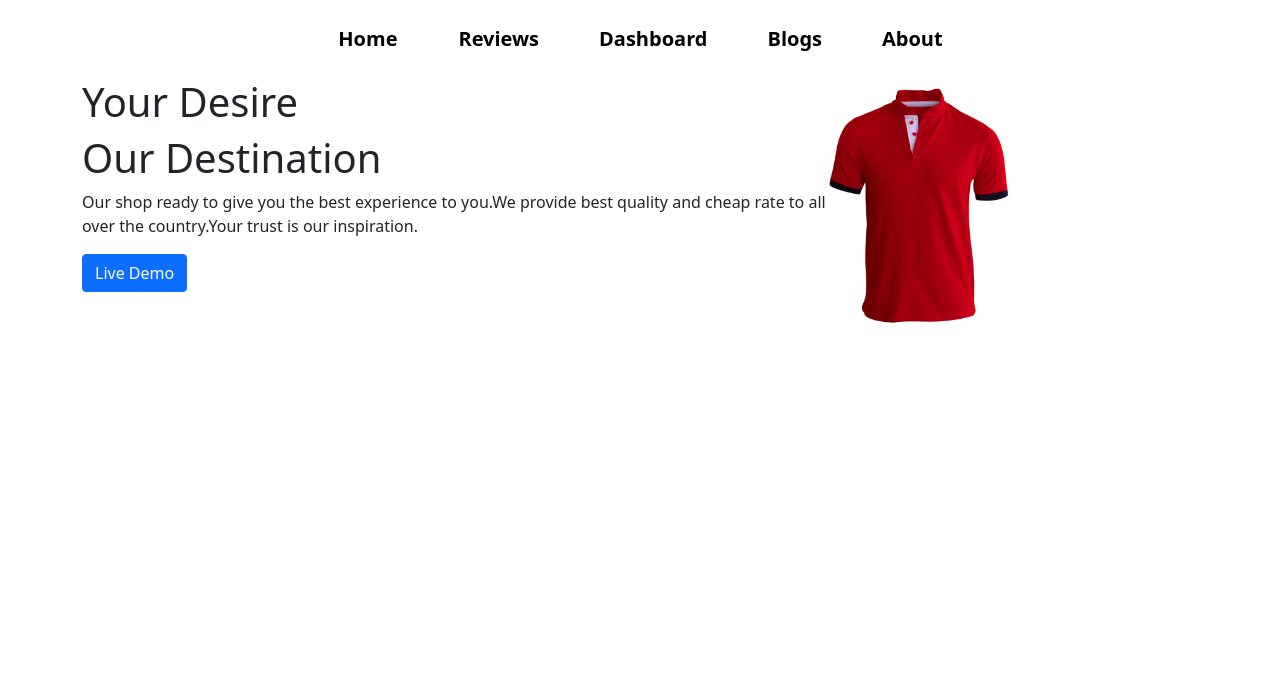
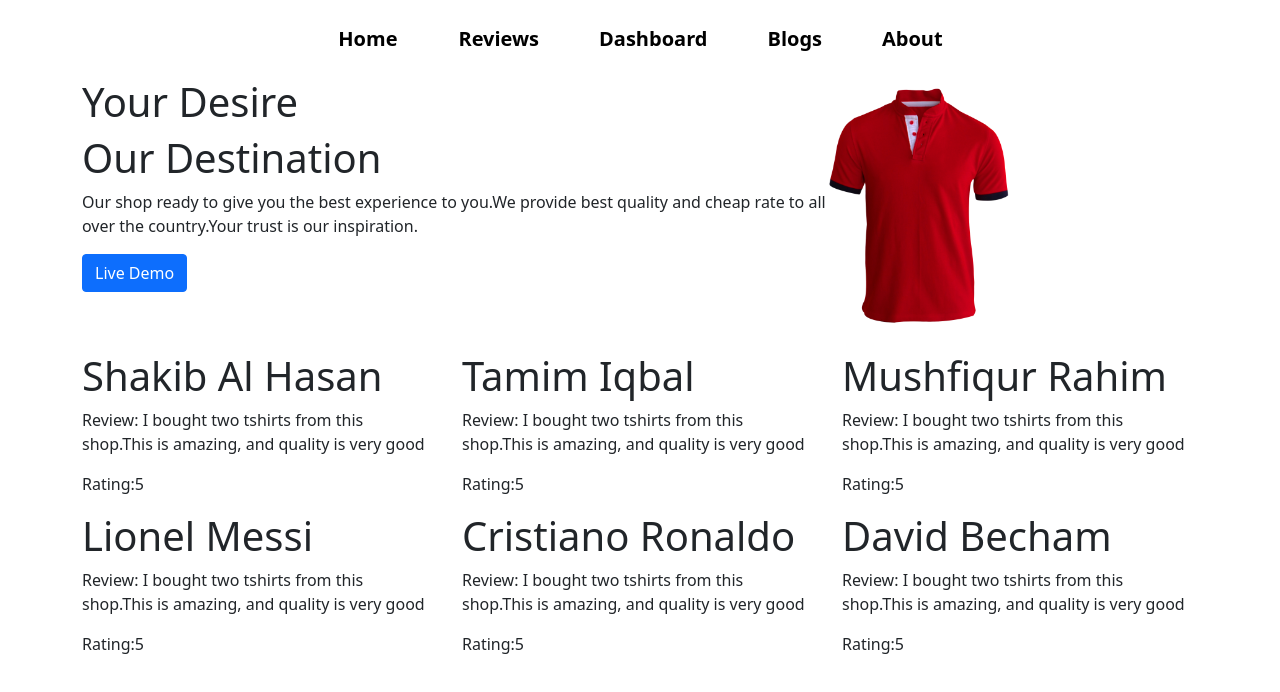
Before and after one commit to Shafak93/cloth-store, a React (Create React App) app: page / in a window 1280 px wide. Shown: the top 692 px of the page. Built offline with nearby package versions, Linux system fonts and the light colour scheme.

Commit message:
customer review

```diff
--- /dev/null
+++ b/public/fakeData.json
@@ -0,0 +1,50 @@
+[
+    {
+        "id": "1",
+        "name": "Shakib Al Hasan",
+        "reviewText": "I bought two tshirts from this shop.This is amazing, and quality is very good",
+        "rating": "5",
+        "img": "https://images.unsplash.com/photo-1528821128474-27f963b062bf?ixlib=rb-1.2.1&ixid=MnwxMjA3fDB8MHxwaG90by1wYWdlfHx8fGVufDB8fHx8&auto=format&fit=crop&w=870&q=80"
+
+      },
+    {
+        "id": "2",
+        "name": "Tamim Iqbal",
+        "reviewText": "I bought two tshirts from this shop.This is amazing, and quality is very good",
+        "rating": "5",
+        "img": "https://images.unsplash.com/photo-1550258987-190a2d41a8ba?ixlib=rb-1.2.1&ixid=MnwxMjA3fDB8MHxwaG90by1wYWdlfHx8fGVufDB8fHx8&auto=format&fit=crop&w=387&q=80"
+
+      },
+    {
+        "id": "3",
+        "name": "Mushfiqur Rahim",
+        "reviewText": "I bought two tshirts from this shop.This is amazing, and quality is very good",
+        "rating": "5",
+        "img": "https://images.unsplash.com/photo-1557800636-894a64c1696f?ixlib=rb-1.2.1&ixid=MnwxMjA3fDB8MHxwaG90by1wYWdlfHx8fGVufDB8fHx8&auto=format&fit=crop&w=465&q=80"
+
+      },
+    {
+        "id": "4",
+        "name": "Lionel Messi",
+        "reviewText": "I bought two tshirts from this shop.This is amazing, and quality is very good",
+        "rating": "5",
+        "img": "https://images.unsplash.com/photo-1600423115367-87ea7661688f?ixlib=rb-1.2.1&ixid=MnwxMjA3fDB8MHxwaG90by1wYWdlfHx8fGVufDB8fHx8&auto=format&fit=crop&w=435&q=80"
+
+      },
+    {
+        "id": "5",
+        "name": "Cristiano Ronaldo",
+        "reviewText": "I bought two tshirts from this shop.This is amazing, and quality is very good",
+        "rating": "5",
+        "img": "https://images.unsplash.com/photo-1523049673857-eb18f1d7b578?ixlib=rb-1.2.1&ixid=MnwxMjA3fDB8MHxwaG90by1wYWdlfHx8fGVufDB8fHx8&auto=format&fit=crop&w=775&q=80"
+
+      },
+    {
+        "id": "6",
+        "name": "David Becham",
+        "reviewText": "I bought two tshirts from this shop.This is amazing, and quality is very good",
+        "rating": "5",
+        "img": "https://images.unsplash.com/photo-1517282009859-f000ec3b26fe?ixlib=rb-1.2.1&ixid=MnwxMjA3fDB8MHxwaG90by1wYWdlfHx8fGVufDB8fHx8&auto=format&fit=crop&w=387&q=80"
+
+      }
+    ]
--- /dev/null
+++ b/src/Components/CustomerReview/CustomerReview.js
@@ -0,0 +1,14 @@
+import React from 'react';
+
+const CustomerReview = (props) => {
+    const {name, reviewText, rating } = props.review
+    return (
+        <div className='col-md-4'>
+           <h1>{name}</h1>
+           <p>Review: {reviewText}</p>
+           <p>Rating:{rating}</p>
+        </div>
+    );
+};
+
+export default CustomerReview;
--- a/src/Components/Home/Home.js
+++ b/src/Components/Home/Home.js
@@ -1,9 +1,20 @@
-import React from 'react';
+import React, { useEffect, useState } from 'react';
 import tshirt from '../../assets/images/tshirt.png'
+import CustomerReview from '../CustomerReview/CustomerReview';
 
 const Home = () => {
+    const [reviews, setReviews] = useState([])
+
+
+    useEffect(()=>{
+        fetch('fakeData.json')
+        .then(res => res.json())
+        .then(data => setReviews(data))
+    },[])
+
     return (
-        <div className='container d-flex justify-content-center'>
+        <main className='container'>
+            <div className=' d-flex justify-content-center'>
             <div className="col-md-8">
                 <h1>Your Desire</h1>
                 <h1>Our Destination</h1>
@@ -13,7 +24,14 @@ const Home = () => {
             <div className="col-md-4">
                 <img className='w-50' src={tshirt} alt="" />
             </div>
+
         </div>
+        <div className='mt-4 row'>
+            {
+                reviews.map((review) => <CustomerReview key ={review.id} review = {review}></CustomerReview>)
+            }
+        </div>
+        </main>
     );
 };
 
--- a/src/Components/Reviews/Reviews.js
+++ b/src/Components/Reviews/Reviews.js
@@ -1,9 +1,16 @@
-import React from 'react';
+import React, { useEffect, useState } from 'react';
 
 const Reviews = () => {
+    const [reviews, setReviews] = useState([])
+
+    useEffect(()=>{
+        fetch('fakeData.json')
+        .then(response => response.json())
+        .then(data => setReviews(data))
+    },[])
     return (
         <div>
-            <h1>This is reviews</h1>
+
         </div>
     );
 };
```
Also changed, not shown: src/fake-data/fakeData.json (added, +44 -0 lines).
